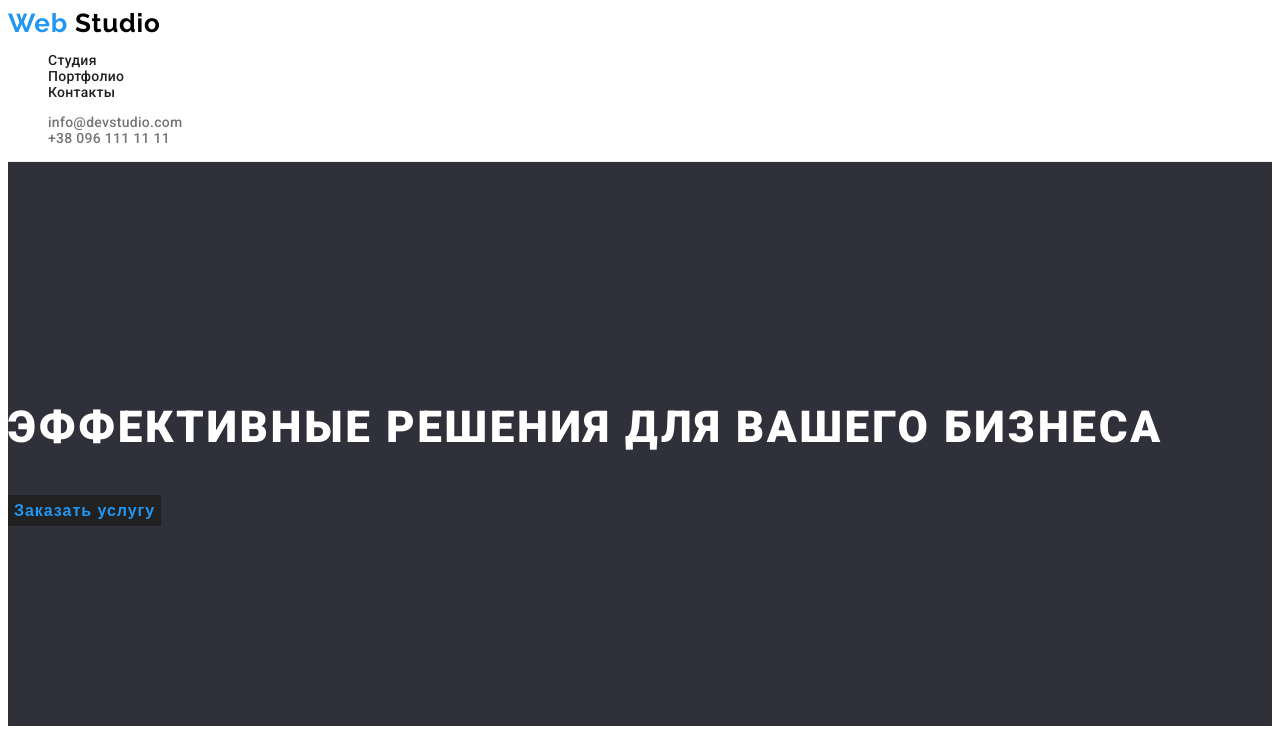
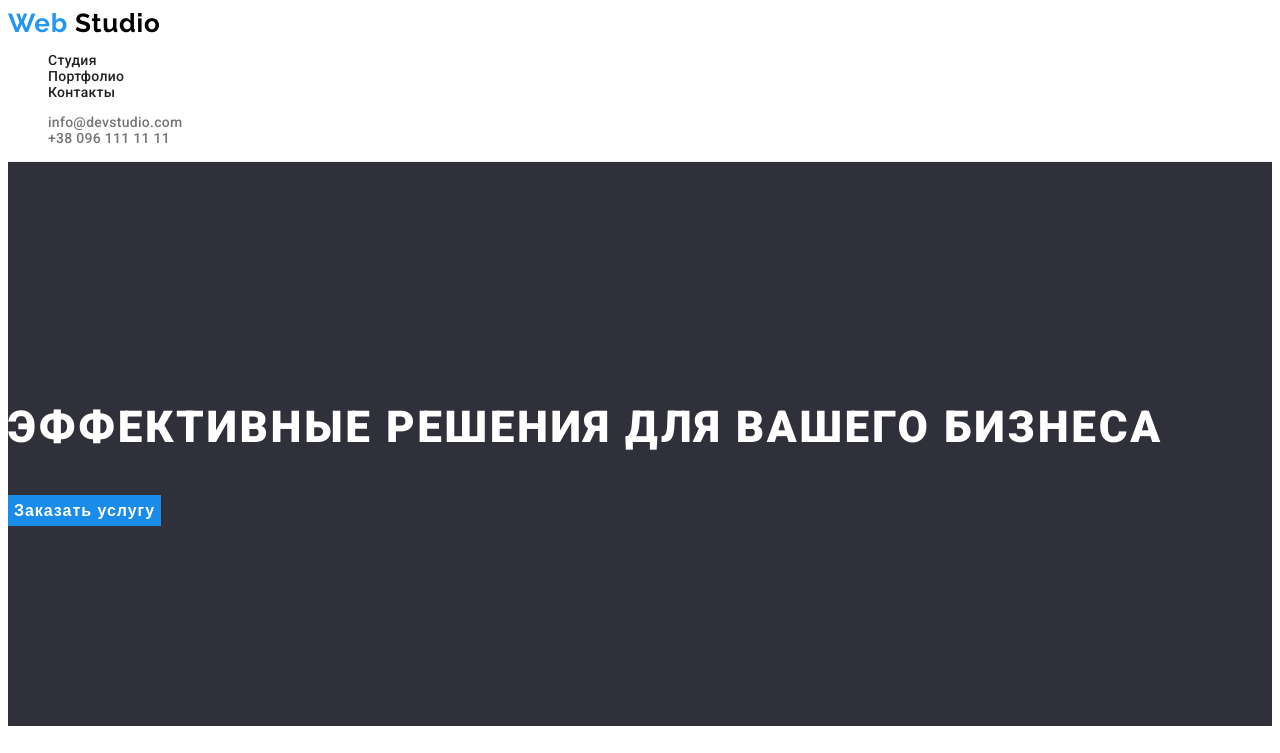
Before and after one commit to AnnaKysilchuk/goit-markup-hw-02, a plain HTML site: page index.html in a window 1280 px wide. In both pictures the pointer is over the button "Заказать услугу". Shown: the top 753 px of the page. Drawn offline with Linux system fonts and the light colour scheme.

Commit message:
fixed hero' button

```diff
--- a/css/styles.css
+++ b/css/styles.css
@@ -91,8 +91,7 @@ li > .link-auth {
 
 .btn:hover,
 .btn:focus {
-  color: var(--mark-color);
-  background-color: var(--main-color);
+  background-color: #188CE8;
 }
 
 /* benefits */
```
